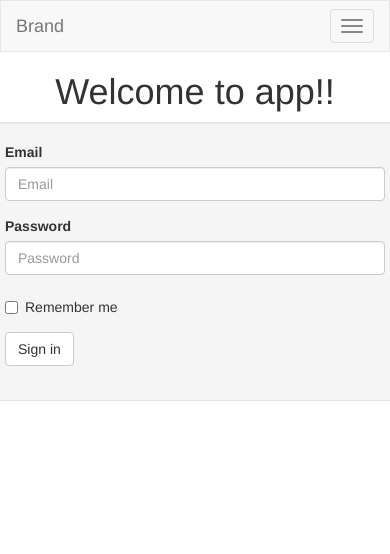
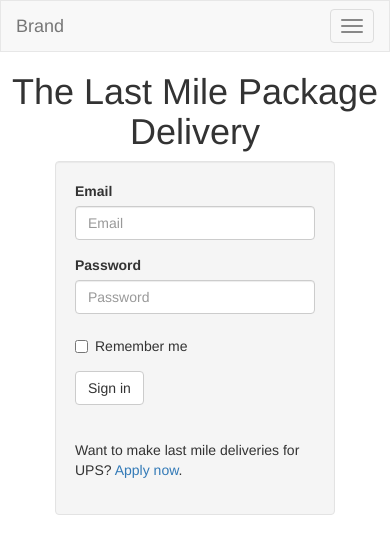
Before and after one commit to inoabrian/UPS_Hackathon, an Angular app in the folder lmdp/lmdp-client/: page / in a window 390 px wide. Shown: the top 554 px of the page. Built offline with nearby package versions, Linux system fonts and the light colour scheme.

Commit message:
Bootstrap changes on login screen.

```diff
--- a/lmdp/lmdp-client/src/app/app.component.html
+++ b/lmdp/lmdp-client/src/app/app.component.html
@@ -60,26 +60,26 @@
 </nav>
 <div style="text-align:center">
   <h1>
-    Welcome to {{title}}!!
+    {{title}}
   </h1>
 </div>
 <div class="row">
-  <div class=" col-md-4 col-md-offset-4 well">
+  <div class="col-md-4 col-md-offset-4 col-sm-6 col-sm-offset-3 col-xs-8 col-xs-offset-2 well">
     <form class="form-horizontal">
       <div class="form-group">
-        <label for="inputEmail3" class="col-sm-2 control-label">Email</label>
-        <div class="col-sm-10">
-          <input type="email" class="form-control" id="inputEmail3" placeholder="Email">
+        <label for="inputEmail3" class="col-sm-3 control-label">Email</label>
+        <div class="col-sm-9">
+         <input type="email" class="form-control" id="inputEmail3" placeholder="Email">
         </div>
       </div>
       <div class="form-group">
-        <label for="inputPassword3" class="col-sm-2 control-label">Password</label>
-        <div class="col-sm-10">
+        <label for="inputPassword3" class="col-sm-3 control-label">Password</label>
+        <div class="col-sm-9">
           <input type="password" class="form-control" id="inputPassword3" placeholder="Password">
         </div>
       </div>
       <div class="form-group">
-        <div class="col-sm-offset-2 col-sm-10">
+        <div class="col-sm-offset-3 col-sm-9">
           <div class="checkbox">
             <label>
           <input type="checkbox"> Remember me
@@ -88,8 +88,15 @@
         </div>
       </div>
       <div class="form-group">
-        <div class="col-sm-offset-2 col-sm-10">
+        <div class="col-sm-offset-3 col-sm-9">
           <button type="submit" class="btn btn-default">Sign in</button>
+        </div>
+      </div>
+      <br />
+      <div class="form-group">
+        <div class="col-sm-offset-1 col-sm-10">
+          Want to make last mile deliveries for UPS?
+          <a href="#">Apply now</a>.
         </div>
       </div>
     </form>
--- a/lmdp/lmdp-client/src/app/app.component.ts
+++ b/lmdp/lmdp-client/src/app/app.component.ts
@@ -1,4 +1,9 @@
 import { Component } from '@angular/core';
+
+export class Login{
+  email: string;
+  password: string;
+}
 
 @Component({
   selector: 'app-root',
@@ -6,5 +11,9 @@ import { Component } from '@angular/core';
   styleUrls: ['./app.component.css']
 })
 export class AppComponent {
-  title = 'app';
+  title = 'The Last Mile Package Delivery';
+  login: Login = {
+    email: null,
+    password: null
+  };
 }
```
